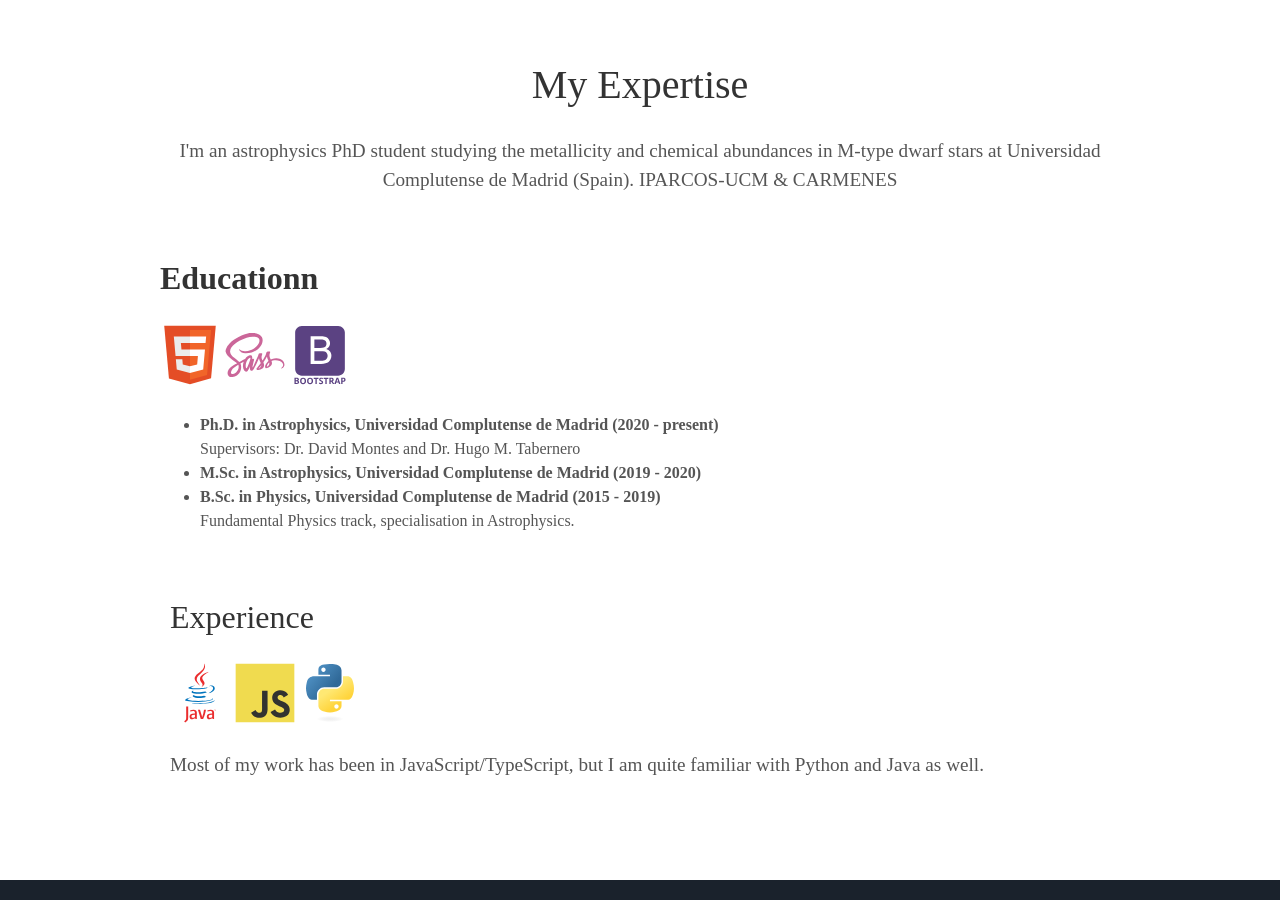
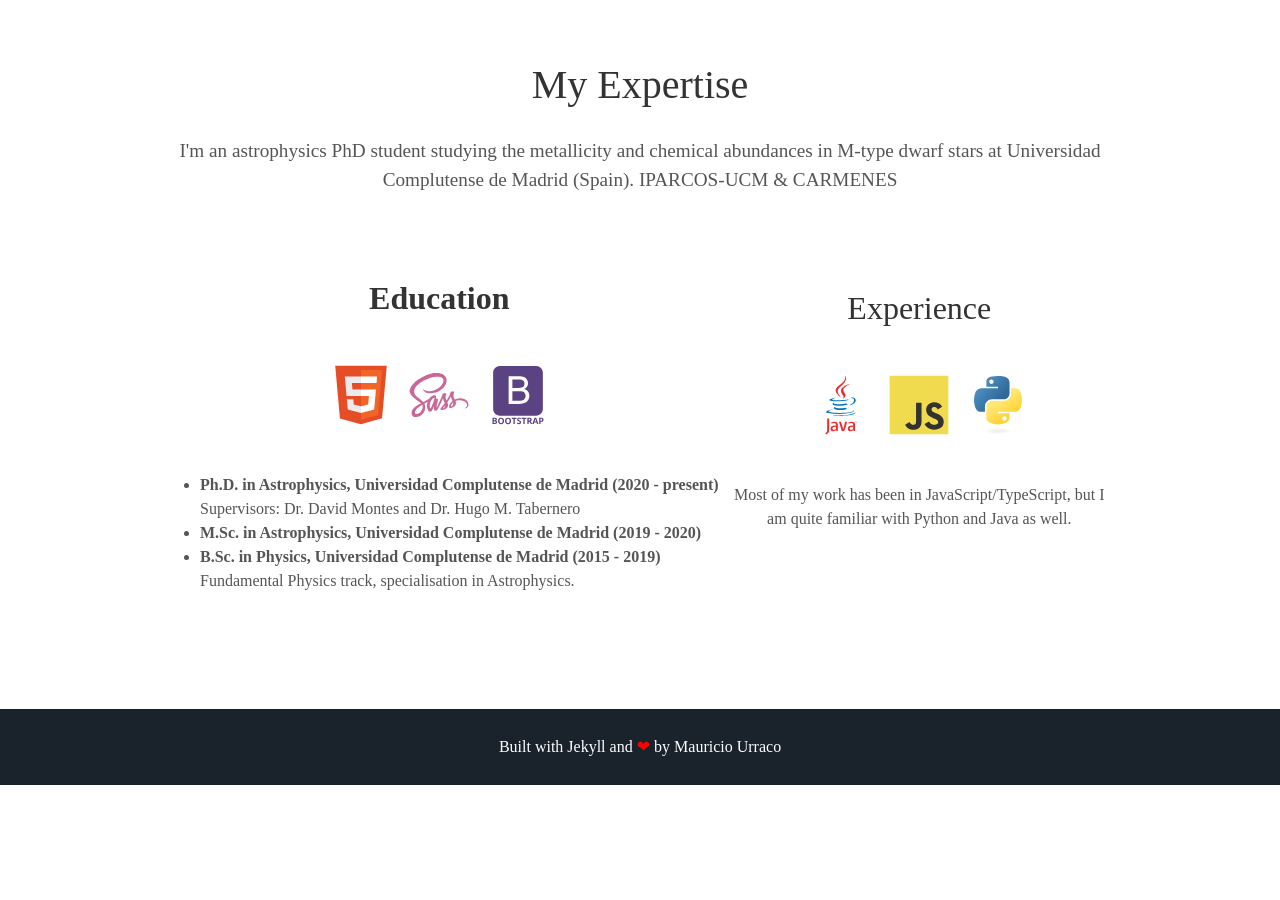
Before and after one commit to chrduque/chrduque.github.io, a Jekyll site: the page built from index.html, in a window 1280 px wide and 900 px high, scrolled down 920 px. Built offline with Jekyll 4.4.1, drawn with Linux system fonts in a browser that asks for light colours; some web fonts are replaced; after the commit the page ends 1705 px from its top, so only the background shows below that.

Commit message:
Update about.html

```diff
--- a/_includes/about.html
+++ b/_includes/about.html
@@ -2,9 +2,9 @@
   <h1>My Expertise</h1>
   <p>{{ site.user_description }}</p>
 </div>
-<div>
+<div class="user">
   <div>
-    <h2>Educationn</h2>
+    <h2>Education</h2>
     <svg viewBox="0 0 128 128">
       <path fill="#E44D26" d="M19.037 113.876l-10.005-112.215h109.936l-10.016 112.198-45.019 12.48z"></path><path fill="#F16529" d="M64 116.8l36.378-10.086 8.559-95.878h-44.937z"></path><path fill="#EBEBEB" d="M64 52.455h-18.212l-1.258-14.094h19.47v-13.762h-34.511l.33 3.692 3.382 37.927h30.799zM64 88.198l-.061.017-15.327-4.14-.979-10.975h-13.817l1.928 21.609 28.193 7.826.063-.017z"></path><path fill="#fff" d="M63.952 52.455v13.763h16.947l-1.597 17.849-15.35 4.143v14.319l28.215-7.82.207-2.325 3.234-36.233.335-3.696h-3.708zM63.952 24.599v13.762h33.244l.276-3.092.628-6.978.329-3.692z"></path>
     </svg>
```
